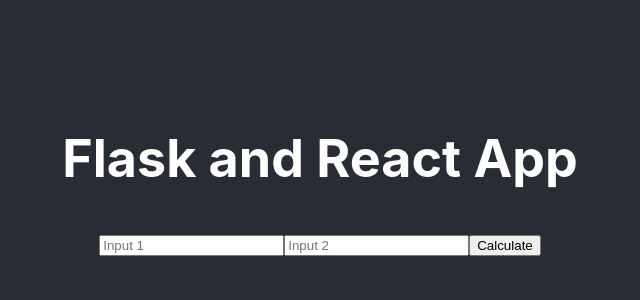
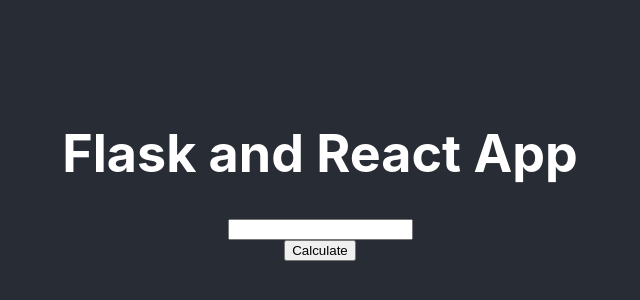
Before and after one commit to AnuragChaudhari7/optionsPricing, a React (Create React App) app in the folder frontend/: page / in a window 1280 px wide. Shown: the part 226-526 px from the top of the page, without its empty margins (320-960 px from the left). Built offline with nearby package versions, Linux system fonts and the light colour scheme.

Commit message:
Revert "api endpoint modularisation"
This reverts commit a88336be3192996b3314548f7e18d9841a2c9c3a.

```diff
--- a/frontend/src/App.jsx
+++ b/frontend/src/App.jsx
@@ -1,14 +1,37 @@
 import React, { useState } from 'react';
 import axios from 'axios';
 import './App.css';
-import Calculator from './Calculator';
 
 function App() {
+  const [inputValue, setInputValue] = useState('');
+  const [result, setResult] = useState(null);
+
+  const handleInputChange = (event) => {
+    setInputValue(event.target.value);
+  };
+
+  const handleSubmit = async () => {
+    try {
+        const response = await axios.post('http://127.0.0.1:5000/api/calculate', {
+            input: Number(inputValue)
+        });
+        setResult(response.data.result);
+    } catch (error) {
+        console.error('Error fetching result:', error);
+    }
+  };
 
   return (
     <div className="App">
         <header className="App-header">
-          <Calculator/>
+            <h1>Flask and React App</h1>
+            <input
+                type="number"
+                value={inputValue}
+                onChange={handleInputChange}
+            />
+            <button onClick={handleSubmit}>Calculate</button>
+            {result !== null && <p>Result: {result}</p>}
         </header>
     </div>
   );
```
